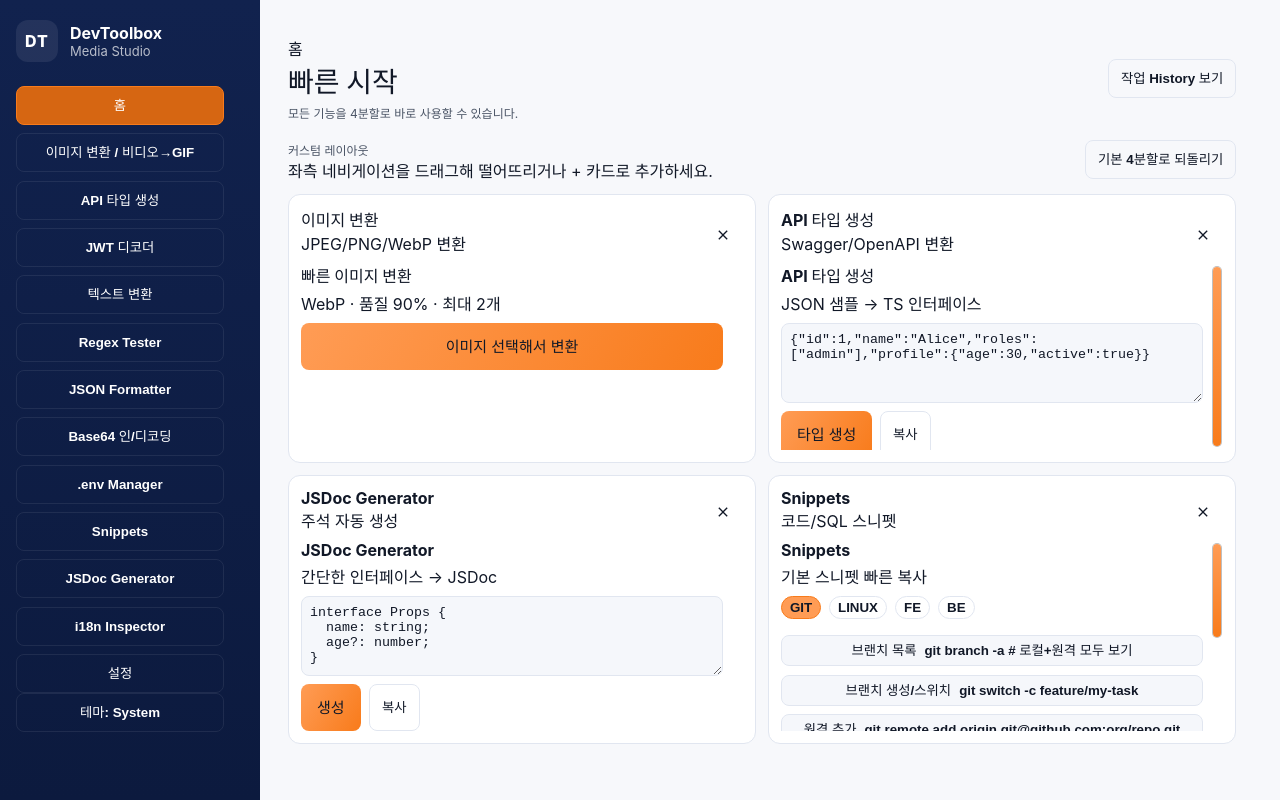
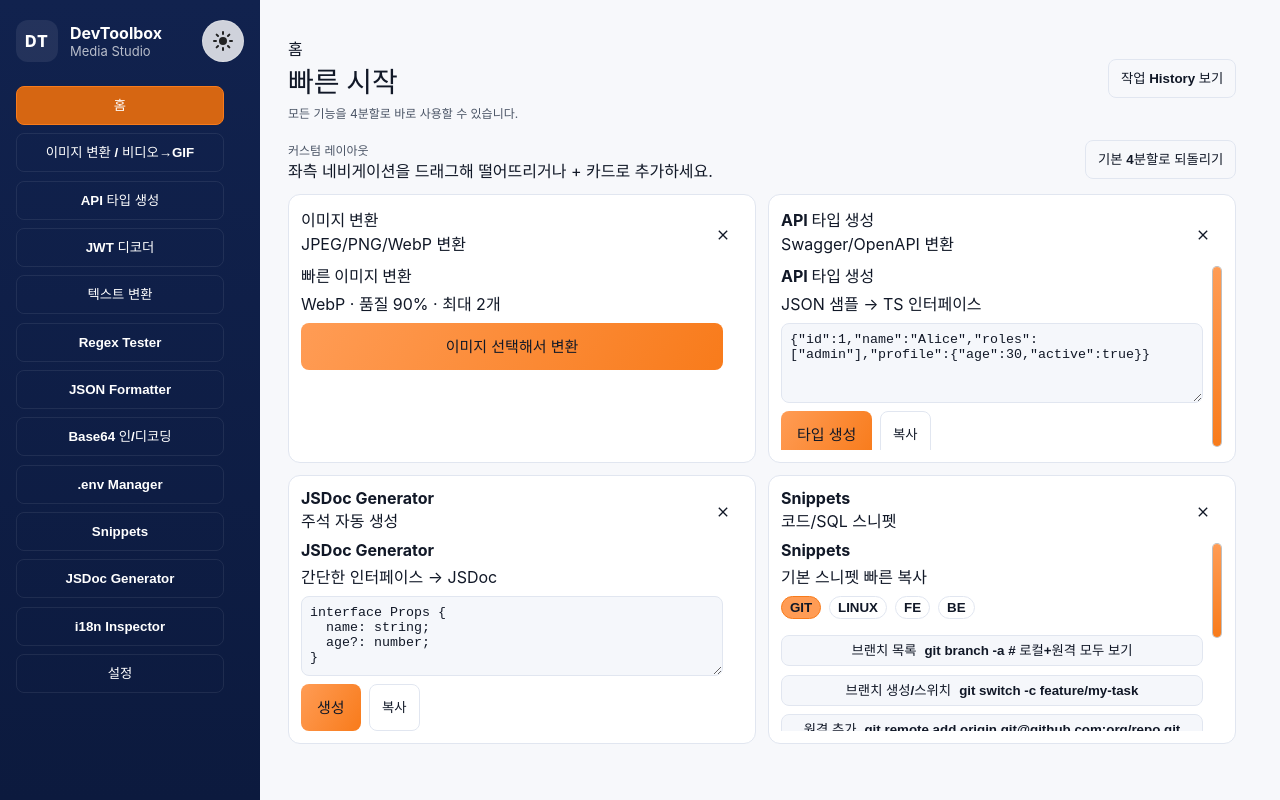
Before and after one commit to HyeongSeoku/DevToolBox, a React (Vite) app: page / in a window 1280 px wide. Built offline with nearby package versions, Linux system fonts and the light colour scheme.

Commit message:
feature: 테마 버튼 추가

```diff
--- a/src/components/Sidebar.module.scss
+++ b/src/components/Sidebar.module.scss
@@ -7,6 +7,13 @@
   gap: var(--space-4);
   height: 100vh;
   overflow: hidden;
+}
+
+.header {
+  display: flex;
+  align-items: center;
+  justify-content: space-between;
+  gap: var(--space-3);
 }
 
 .brand {
@@ -49,6 +56,22 @@
   min-height: 0;
 }
 
+.themeButton {
+  background: var(--overlay-white-80);
+  border-color: var(--overlay-white-24);
+  padding: var(--space-2);
+  border-radius: var(--radius-full);
+}
+
+.themeButton:hover {
+  border-color: var(--overlay-white-70);
+}
+
+.themeIcon {
+  width: 24px;
+  height: 24px;
+}
+
 .navItem {
   width: 100%;
   text-align: left;
@@ -73,7 +96,3 @@
   background: var(--secondary-500);
   border-color: var(--secondary-300);
 }
-
-.footer {
-  margin-top: auto;
-}
--- a/src/components/Sidebar.tsx
+++ b/src/components/Sidebar.tsx
@@ -1,17 +1,18 @@
 import classNames from "classnames";
 
+import ThemeIcon from "@/assets/icons/theme.svg?react";
 import { Button } from "@/components/ui/Button";
 import { type NavKey } from "@/types/nav";
 
 import styles from "./Sidebar.module.scss";
-import { type ThemeMode } from "../hooks/useTheme";
+import { type ResolvedThemeMode } from "../hooks/useTheme";
 import { ScrollArea } from "./ui/ScrollArea";
 
 type SidebarProps = {
   active: NavKey;
   onNavigate: (key: NavKey) => void;
-  themeMode: ThemeMode;
-  onThemeCycle: () => void;
+  themeMode: ResolvedThemeMode;
+  onThemeToggle: () => void;
 };
 
 const navItems: { key: NavKey; label: string }[] = [
@@ -34,23 +35,30 @@ export function Sidebar({
   active,
   onNavigate,
   themeMode,
-  onThemeCycle,
+  onThemeToggle,
 }: SidebarProps) {
-  const themeLabel =
-    themeMode === "system"
-      ? "System"
-      : themeMode === "light"
-        ? "Light"
-        : "Dark";
+  const isDark = themeMode === "dark";
 
   return (
     <aside className={styles.sidebar}>
-      <div className={styles.brand}>
-        <div className={styles.logo}>DT</div>
-        <div>
-          <p className={styles.brandTitle}>DevToolbox</p>
-          <p className={styles.brandSub}>Media Studio</p>
+      <div className={styles.header}>
+        <div className={styles.brand}>
+          <div className={styles.logo}>DT</div>
+          <div>
+            <p className={styles.brandTitle}>DevToolbox</p>
+            <p className={styles.brandSub}>Media Studio</p>
+          </div>
         </div>
+        <Button
+          className={styles.themeButton}
+          onClick={onThemeToggle}
+          aria-label="테마 전환"
+          aria-pressed={isDark}
+        >
+          <ThemeIcon
+            className={classNames(styles.themeIcon, isDark ? "moon" : "sun")}
+          />
+        </Button>
       </div>
 
       <ScrollArea className={styles.scroll}>
@@ -73,11 +81,6 @@ export function Sidebar({
           ))}
         </nav>
 
-        <div className={styles.footer}>
-          <Button className={styles.navItem} onClick={onThemeCycle}>
-            테마: {themeLabel}
-          </Button>
-        </div>
       </ScrollArea>
     </aside>
   );
--- a/src/hooks/useTheme.ts
+++ b/src/hooks/useTheme.ts
@@ -1,6 +1,7 @@
-import { useEffect, useState } from "react";
+import { useEffect, useMemo, useState } from "react";
 
 export type ThemeMode = "light" | "dark" | "system";
+export type ResolvedThemeMode = "light" | "dark";
 
 const STORAGE_KEY = "theme-mode";
 
@@ -17,35 +18,38 @@ export function useTheme() {
     const saved = window.localStorage.getItem(STORAGE_KEY) as ThemeMode | null;
     return saved ?? "system";
   });
+  const [systemTheme, setSystemTheme] = useState<ResolvedThemeMode>(() =>
+    getSystemTheme(),
+  );
+
+  const resolvedMode = useMemo<ResolvedThemeMode>(
+    () => (mode === "system" ? systemTheme : mode),
+    [mode, systemTheme],
+  );
 
   useEffect(() => {
     if (typeof window === "undefined") return;
-    const system = getSystemTheme();
-    const applied = mode === "system" ? system : mode;
-    document.documentElement.dataset.theme = applied;
+    document.documentElement.dataset.theme = resolvedMode;
     window.localStorage.setItem(STORAGE_KEY, mode);
-  }, [mode]);
+  }, [mode, resolvedMode]);
 
   useEffect(() => {
     if (typeof window === "undefined") return;
     const media = window.matchMedia("(prefers-color-scheme: dark)");
     const handler = () => {
-      if (mode === "system") {
-        const system = getSystemTheme();
-        document.documentElement.dataset.theme = system;
-      }
+      setSystemTheme(getSystemTheme());
     };
+    handler();
     media.addEventListener("change", handler);
     return () => media.removeEventListener("change", handler);
-  }, [mode]);
+  }, []);
 
-  const cycleMode = () => {
+  const toggleMode = () => {
     setMode((prev) => {
-      if (prev === "system") return "light";
-      if (prev === "light") return "dark";
-      return "system";
+      const base = prev === "system" ? systemTheme : prev;
+      return base === "dark" ? "light" : "dark";
     });
   };
 
-  return { mode, setMode, cycleMode };
+  return { mode, resolvedMode, setMode, toggleMode };
 }
--- a/src/layout/index.tsx
+++ b/src/layout/index.tsx
@@ -12,7 +12,7 @@ import { Sidebar } from "../components/Sidebar";
 import { useTheme } from "../hooks/useTheme";
 
 export function Layout() {
-  const { mode: themeMode, cycleMode: cycleTheme } = useTheme();
+  const { resolvedMode: themeMode, toggleMode: toggleTheme } = useTheme();
   const location = useLocation();
   const navigate = useNavigate();
   const toast = useToast();
@@ -96,7 +96,7 @@ export function Layout() {
           navigate(navPaths[key] ?? "/convert");
         }}
         themeMode={themeMode}
-        onThemeCycle={cycleTheme}
+        onThemeToggle={toggleTheme}
       />
       <div className="content">
         <ScrollArea
```
Also changed, not shown: src/assets/icons/theme.svg (added).
